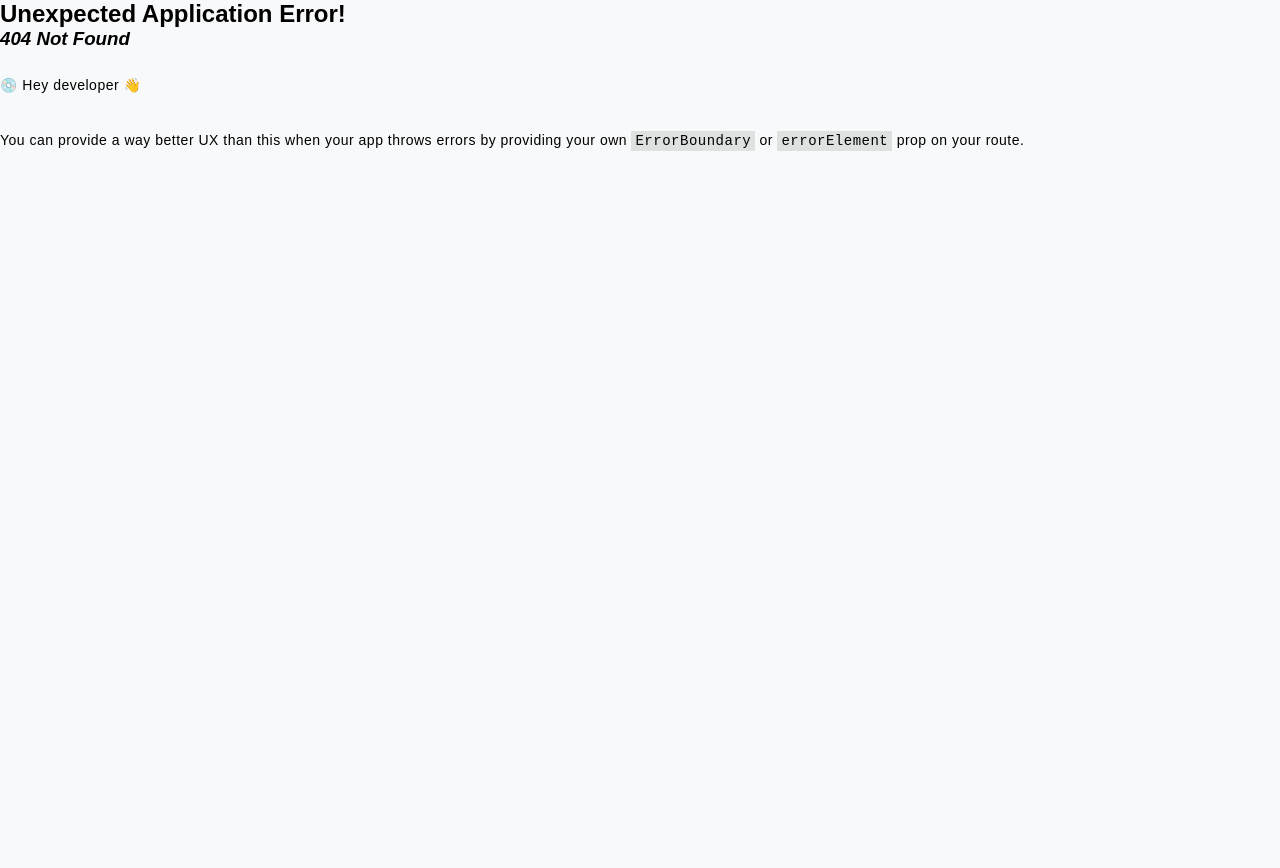
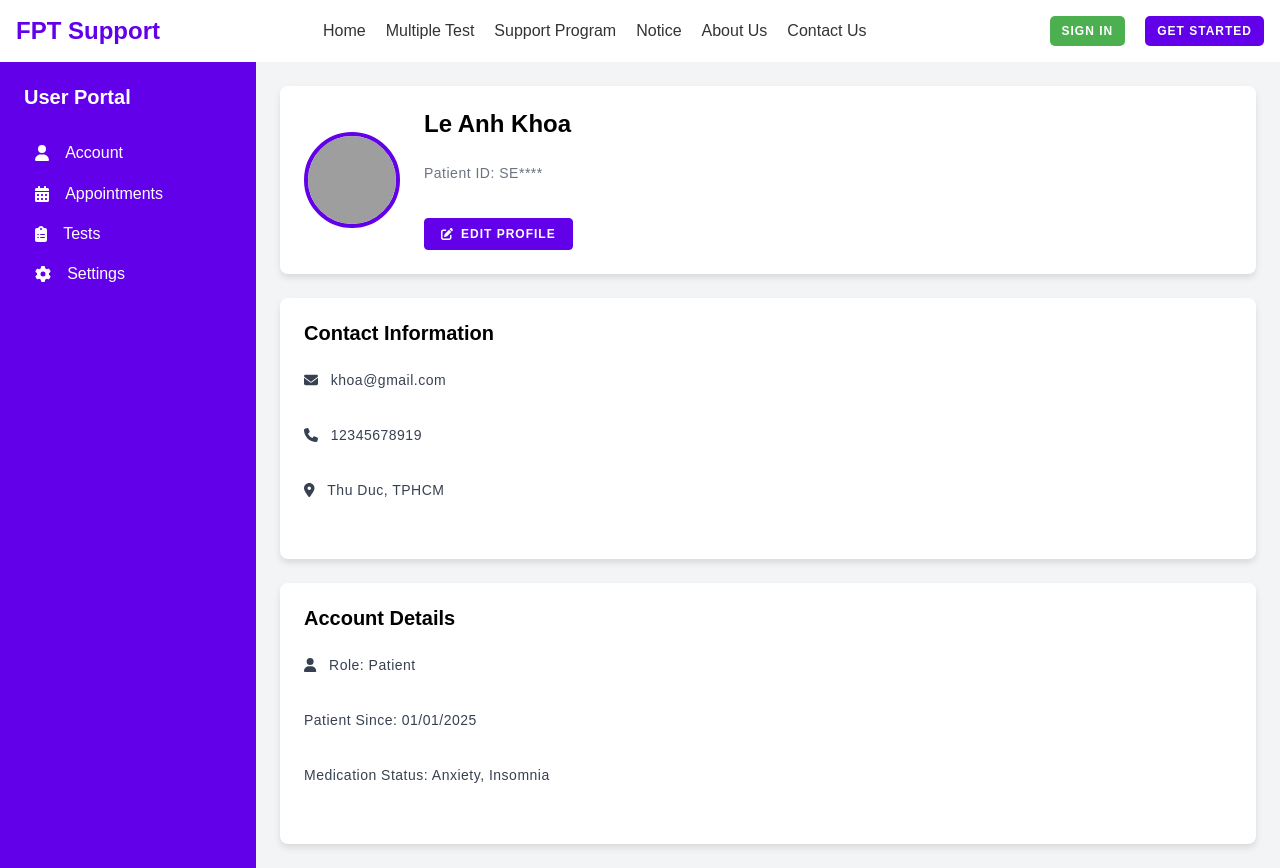
Before and after one commit to ThisIsLAK/Health-Consultant-System, a React (Vite) app in the folder FE/: page /profile in a window 1280 px wide. Before the commit this address had no page. Before the commit the page ends 800 px from the top, so only its background shows below. Built offline with nearby package versions, Linux system fonts and the light colour scheme; grey boxes are pictures that could not be loaded; the HTML template or start-up script is replaced by a standard one.

Commit message:
Update Homepage + Creating hardcode UserProfile

```diff
--- a/FE/src/App.jsx
+++ b/FE/src/App.jsx
@@ -4,6 +4,7 @@ import { createBrowserRouter, RouterProvider, Navigate } from 'react-router-dom'
 
 import LoginSignup from './pages/login/LoginSignup';
 import Homepage from './pages/student/Homepage';
+import UserProfile from './pages/student/UserProfile';
 
 const router = createBrowserRouter([
   {
@@ -14,6 +15,10 @@ const router = createBrowserRouter([
     path: "/login",
     element: <LoginSignup />,
   },
+  {
+    path: "/profile",
+    element: <UserProfile />,
+  }
 ]);
 
 const App = () => {
--- a/FE/src/pages/components/homepage/Navbar.jsx
+++ b/FE/src/pages/components/homepage/Navbar.jsx
@@ -4,7 +4,7 @@ const Navbar = () => (
     <nav className="navbar-container">
         <div className="navbar-brand">FPT Support</div>
         <div className="navbar-links">
-            <a href="#">Home</a>
+            <a href="/">Home</a>
             <a href="#">Multiple Test</a>
             <a href="#">Support Program</a>
             <a href="#">Notice</a>
--- a/FE/src/pages/student/Homepage.css
+++ b/FE/src/pages/student/Homepage.css
@@ -49,21 +49,6 @@ body {
   color: white;
 }
 
-/* Hero Section */
-.hero-section {
-  position: relative;
-  /* Make the hero section relative for positioning the blur effect */
-  text-align: center;
-  padding: 200px 20px;
-  background-color: #e3f2fd;
-  background-image: url('../components/image/Hero.png');
-  /* Ensure the path to the background image is correct */
-  background-size: cover;
-  background-position: center;
-  overflow: hidden;
-  /* Hide overflow to ensure the blur effect doesn't extend outside the section */
-}
-
 /* Navbar */
 .navbar-brand {
   font-size: 1.5rem;
@@ -107,22 +92,22 @@ body {
   color: white;
 }
 
+
 /* Hero Section */
 .hero-section {
   position: relative;
   /* Make the hero section relative for positioning the blur effect */
   text-align: center;
-  padding: 5rem 1rem;
+  padding: 200px 20px;
   background-color: #e3f2fd;
-  background-image: url('image/Hero.png');
+  background-image: url('../components/image/Hero.png');
   /* Ensure the path to the background image is correct */
   background-size: cover;
   background-position: center;
   overflow: hidden;
   /* Hide overflow to ensure the blur effect doesn't extend outside the section */
-  width: 100%;
-  box-sizing: border-box;
 }
+
 
 .hero-section::before {
   content: "";
@@ -286,51 +271,41 @@ body {
 .footer-container {
     background-color: #6200ea;
     color: white;
-  padding: 2rem 2rem;
+    padding: 40px 100px;
     display: flex;
     justify-content: space-between;
     flex-wrap: wrap;
-  width: 100%;
-  box-sizing: border-box;
   }
-
   .footer-column {
     flex: 1;
     min-width: 200px;
     margin: 10px;
   }
-
   .footer-column h4 {
     margin-bottom: 15px;
     font-size: 18px;
   }
-
   .footer-column ul {
     list-style: none;
     padding: 0;
   }
-
   .footer-column ul li {
     margin-bottom: 10px;
   }
-
   .footer-column ul li a {
     color: white;
     text-decoration: none;
   }
-
   .footer-social {
     display: flex;
     gap: 10px;
     margin-top: 10px;
   }
-
   .footer-social a {
     color: white;
     font-size: 20px;
     text-decoration: none;
   }
-
   .newsletter-input {
     width: 100%;
     padding: 10px;
@@ -338,7 +313,6 @@ body {
     border-radius: 20px;
     margin-top: 10px;
   }
-
   .btn-subscribe {
     background-color: #5c5ee0;
     color: white;
@@ -349,11 +323,7 @@ body {
     margin-top: 10px;
   }
 
-.policies-footer-column {
+  .policies-footer-column{
     display: flex;
     justify-content: center;
   }
-
-body {
-  overflow-x: hidden;
-}
--- /dev/null
+++ b/FE/src/pages/student/UserProfile.css
@@ -0,0 +1,103 @@
+/* Sidebar */
+.sidebar {
+    background-color: #6200ea;
+    color: white;
+    width: 16rem;
+    min-height: 100vh;
+    padding: 1.5rem;
+  }
+
+  .sidebar-title {
+    font-size: 1.25rem;
+    font-weight: bold;
+    margin-bottom: 1.5rem;
+  }
+
+  .sidebar-menu li {
+    display: flex;
+    align-items: center;
+    gap: 1rem;
+    cursor: pointer;
+    padding: 0.7rem;
+    border-radius: 0.25rem;
+  }
+
+  .sidebar-menu li:hover {
+    background-color: #4b00b4;
+  }
+
+  /* Profile Container */
+  .profile-container {
+    display: flex;
+  }
+
+  .profile-content {
+    flex: 1;
+    padding: 1.5rem;
+    background-color: #f3f4f6;
+  }
+
+  /* Profile Header */
+  .profile-header {
+    background-color: white;
+    padding: 1.5rem;
+    border-radius: 0.5rem;
+    box-shadow: 0 4px 6px rgba(0, 0, 0, 0.1);
+    display: flex;
+    align-items: center;
+    gap: 1.5rem;
+  }
+
+  .profile-avatar {
+    width: 6rem;
+    height: 6rem;
+    border-radius: 50%;
+    border: 4px solid #6200ea;
+  }
+
+  .profile-name {
+    font-size: 1.5rem;
+    font-weight: bold;
+  }
+
+  .profile-id {
+    color: #6b7280;
+  }
+
+  .edit-btn {
+    margin-top: 0.5rem;
+    padding: 0.5rem 1rem;
+    background-color: #6200ea;
+    color: white;
+    border-radius: 0.25rem;
+    display: flex;
+    align-items: center;
+    gap: 0.5rem;
+    cursor: pointer;
+  }
+
+  .edit-btn:hover {
+    background-color: #4b00b4;
+  }
+
+  /* Profile Sections */
+  .profile-section {
+    margin-top: 1.5rem;
+    background-color: white;
+    padding: 1.5rem;
+    border-radius: 0.5rem;
+    box-shadow: 0 4px 6px rgba(0, 0, 0, 0.1);
+  }
+
+  .profile-section h2 {
+    font-size: 1.25rem;
+    font-weight: bold;
+    margin-bottom: 1rem;
+  }
+
+  .profile-section p {
+    display: flex;
+    align-items: center;
+    gap: 0.8rem;
+    color: #374151;
+  }
--- /dev/null
+++ b/FE/src/pages/student/UserProfile.jsx
@@ -0,0 +1,50 @@
+import React from "react";
+import { FontAwesomeIcon } from "@fortawesome/react-fontawesome";
+import { faUser, faEnvelope, faPhone, faMapMarkerAlt, faEdit, faCalendarAlt, faClipboardList, faCog } from "@fortawesome/free-solid-svg-icons";
+import "./UserProfile.css";
+import Navbar from "../components/homepage/Navbar";
+
+const Sidebar = () => (
+  <aside className="sidebar">
+    <h2 className="sidebar-title">User Portal</h2>
+    <ul className="sidebar-menu">
+      <li><FontAwesomeIcon icon={faUser} /> Account</li>
+      <li><FontAwesomeIcon icon={faCalendarAlt} /> Appointments</li>
+      <li><FontAwesomeIcon icon={faClipboardList} /> Tests</li>
+      <li><FontAwesomeIcon icon={faCog} /> Settings</li>
+    </ul>
+  </aside>
+);
+
+const UserProfile = () => (
+  <div>
+    <Navbar />
+    <div className="profile-container">
+      <Sidebar />
+      <main className="profile-content">
+        <div className="profile-header">
+          <img src="/profile.png" alt="User Avatar" className="profile-avatar" />
+          <div>
+            <h1 className="profile-name">Le Anh Khoa</h1>
+            <p className="profile-id">Patient ID: SE****</p>
+            <button className="edit-btn"><FontAwesomeIcon icon={faEdit} /> Edit Profile</button>
+          </div>
+        </div>
+        <section className="profile-section">
+          <h2>Contact Information</h2>
+          <p><FontAwesomeIcon icon={faEnvelope} /> khoa@gmail.com</p>
+          <p><FontAwesomeIcon icon={faPhone} /> 12345678919</p>
+          <p><FontAwesomeIcon icon={faMapMarkerAlt} /> Thu Duc, TPHCM</p>
+        </section>
+        <section className="profile-section">
+          <h2>Account Details</h2>
+          <p><FontAwesomeIcon icon={faUser} /> Role: Patient</p>
+          <p>Patient Since: 01/01/2025</p>
+          <p>Medication Status: Anxiety, Insomnia</p>
+        </section>
+      </main>
+    </div>
+  </div>
+);
+
+export default UserProfile;
```
Lines whose indentation alone changed are shown as unchanged.
